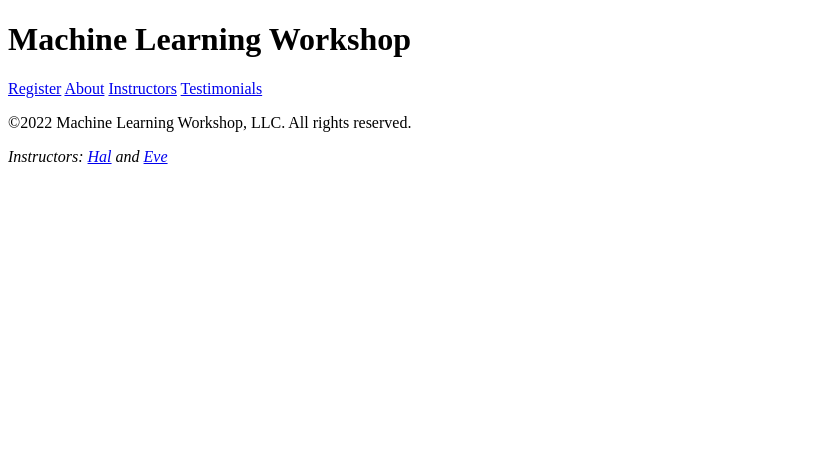
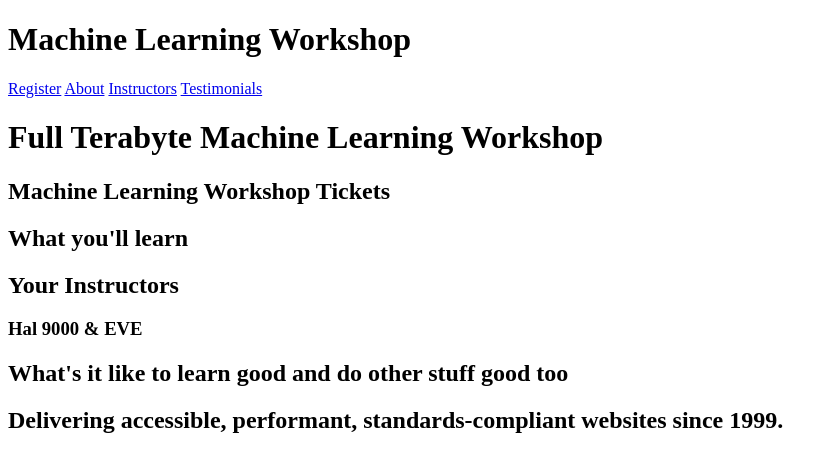
Before and after one commit to JMTC-dev/web.dev-, a plain HTML site: page index.html in a window 1280 px wide. Shown: the whole page, without its empty margins (0-838 px from the left). Drawn offline with Linux system fonts and the light colour scheme.

Commit message:
feat: add content for main

```diff
--- a/index.html
+++ b/index.html
@@ -72,10 +72,33 @@
         <a href="#feedback">Testimonials</a>
       </nav>
     </header>
+    <main>
+      <header>
+        <h1>Full Terabyte Machine Learning Workshop</h1>
+      </header>
+
+      <section id="reg">
+        <h2>Machine Learning Workshop Tickets</h2>
+      </section>
+
+      <section id="" about>
+        <h2>What you'll learn</h2>
+      </section>
+
+      <section id="teachers">
+        <h2>Your Instructors</h2>
+        <h3>Hal 9000 <span>&amp;</span> EVE</h3>
+      </section>
+
+      <section id="feedback">
+        <h2>What's it like to learn good and do other stuff good too</h2>
+      </section>
+    </main>
     <footer>
-      <p>&copy;2022 Machine Learning Workshop, LLC. All rights reserved.
-        <address>Instructors: <a href="/hal.html">Hal</a> and <a href="/eve.html">Eve</a></address>
-      </p>
+      <h2>
+        Delivering accessible, performant, standards-compliant websites since
+        1999.
+      </h2>
     </footer>
     <!-- <script defer src="scripts/lightswitch.js"></script> -->
   </body>
```
